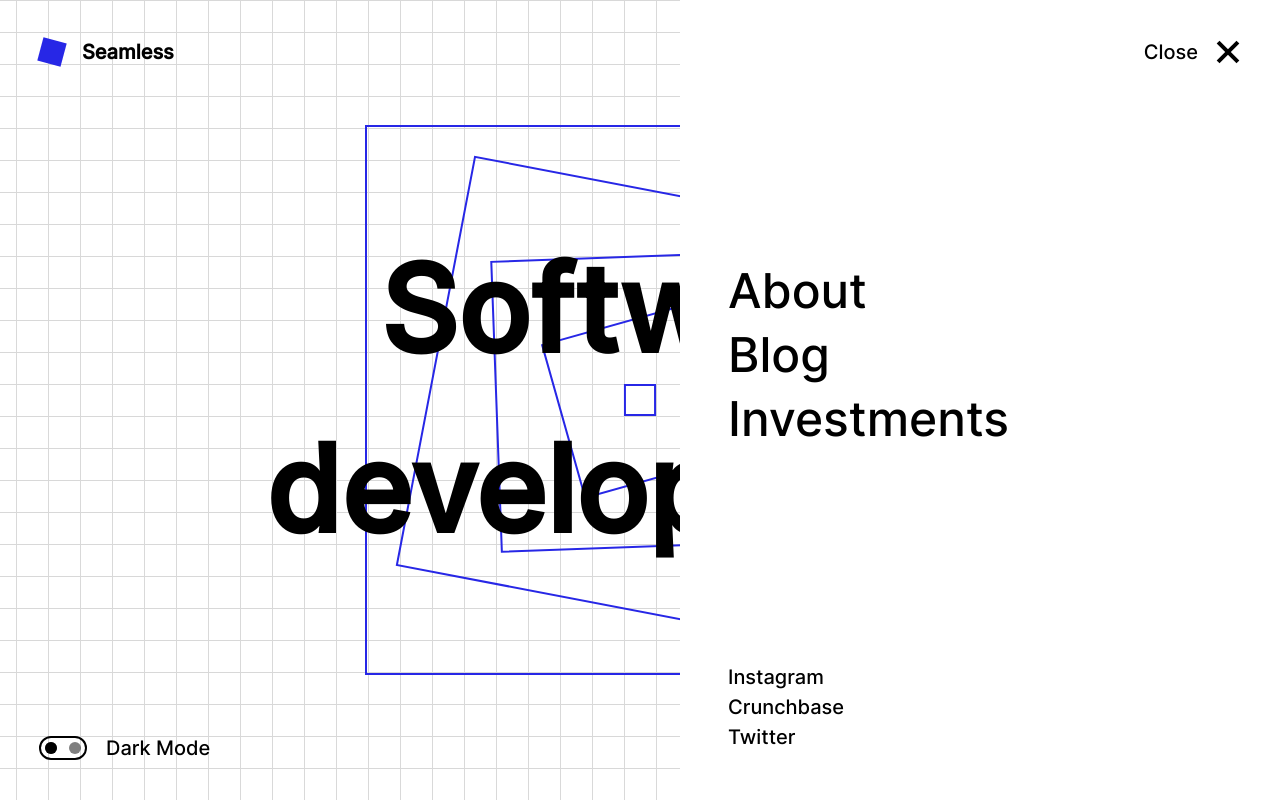
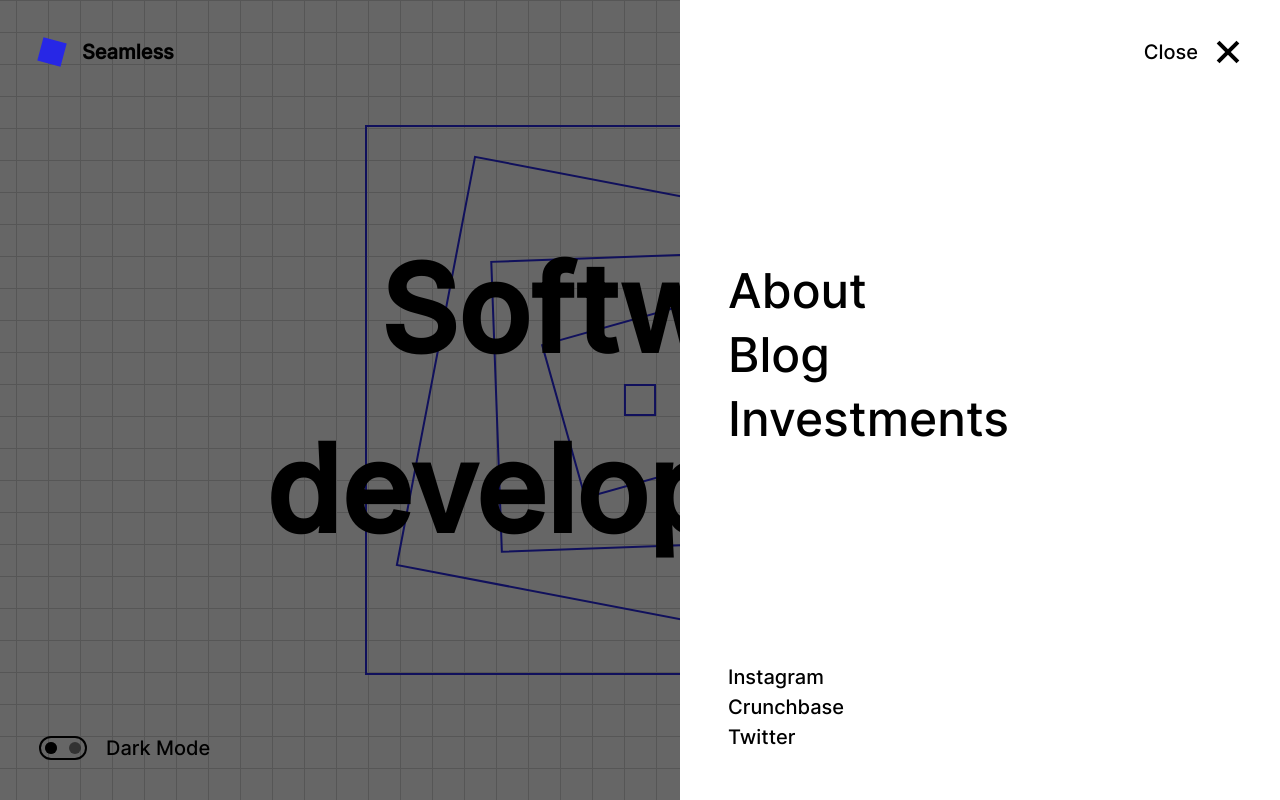
Before and after one commit to LookOlga/seamless, a plain HTML site: page index.html in a window 1280 px wide. Both pictures are taken after a click on the element "Menu". Shown: the top 800 px of the page. Drawn offline with Linux system fonts and the light colour scheme.

Commit message:
add overlay

```diff
--- a/index.html
+++ b/index.html
@@ -127,7 +127,7 @@
     </section>
 
 
-
+    <div class="overlay desktop-only"></div>
     <script src="js/gsap.min.js"></script>
     <script src="js/script.js"></script>
 </body>
--- a/style.css
+++ b/style.css
@@ -92,6 +92,20 @@ a:hover {
 section {
     background-image: url('assets/grid.svg');
     background-position: center center;
+}
+
+.overlay {
+    position: fixed;
+    top: 0;
+    left: 100%;
+
+    width: 100%;
+    height: 100%;
+
+    background: rgba(0, 0, 0, 0.6);
+
+    transform: translateX(0);
+    transition: transform 0.5s 0.5s;
 }
 
 .header {
@@ -258,12 +272,12 @@ section {
 }
 
 
-@media(min-width: 768px) {
+@media(min-width: 769px) {
     .menu {
         max-width: 60rem;
     }
 }
-@media(max-width: 767px) {
+@media(max-width: 768px) {
     .menu {
         width: 100%;
     }
@@ -329,8 +343,12 @@ body.menu-open .menu {
     pointer-events: auto;
 }
 
-body.menu-open .menu__wrapper, body.menu-open .menu::before, body.menu-open .menu::after  {
+body.menu-open .menu__wrapper, body.menu-open .menu::before, body.menu-open .menu::after, body.menu-open .overlay  {
     transform: translateX(-100%);
+}
+
+body.menu-open .overlay {
+    transition-delay: 0.3s;
 }
 
 body.menu-open .menu__wrapper {
@@ -344,8 +362,6 @@ body.menu-open .menu::before{
 body.menu-open .menu::after {
     transition-delay: 0s;
 }
-
-
 
 @media(min-width: 1360px) {
     body.menu-open .intro__wrapper {
@@ -383,8 +399,6 @@ svg.spiral rect {
 svg.spiral rect:hover {
     fill-opacity: 0.25;
 }
-
-
 
 .service {
     display: flex;
@@ -450,3 +464,9 @@ svg.spiral rect:hover {
         transform: translate(-0.5rem, -1rem) rotate(-3deg);
     }
 }
+
+@media(max-width: 768px) {
+    .desktop-only {
+        display: none;
+    }
+}
```
